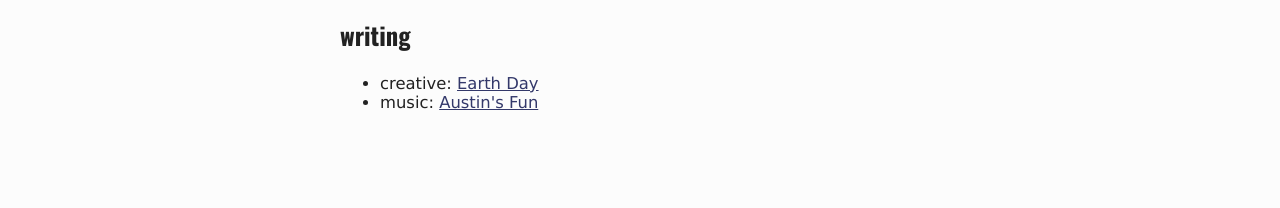
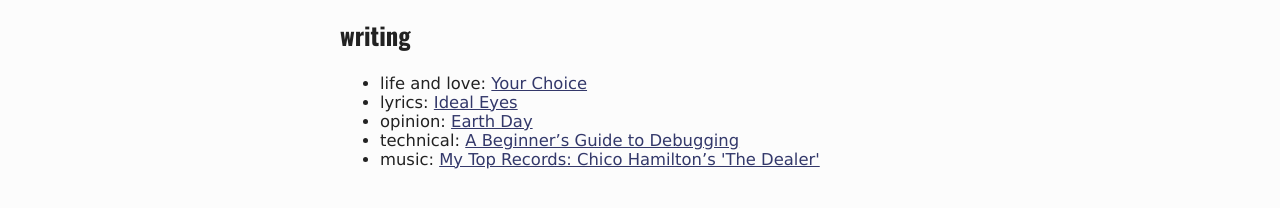
Before and after one commit to eliasjames/redesign, a plain HTML site: page elias-judas-writing.html in a window 1280 px wide. Shown: the part 144-352 px from the top of the page. Drawn offline with nearby package versions, Linux system fonts and the light colour scheme.

Commit message:
move links to js

```diff
--- a/elias-judas-writing.html
+++ b/elias-judas-writing.html
@@ -33,13 +33,7 @@
       <section>
         <div class="well">
           <h1>writing</h1>
-          <ul>
-            <li>creative:
-              <a href="https://medium.com/@eliasjudas/this-earth-day-lets-do-little-aae25b01e0e9">Earth Day</a>
-            </li>
-            <li>music:
-              <a href="https://www.reverbnation.com/eliasjames/song/30495850-austins-fun-original">Austin's Fun</a>
-            </li>
+          <ul id="writing-list">
           </ul>
         </div>
       </section>
--- a/elias-judas-writing.js
+++ b/elias-judas-writing.js
@@ -25,3 +25,14 @@ const articles = [
     "shortName": "My Top Records: Chico Hamilton’s 'The Dealer'"
   }
 ];
+
+document.addEventListener("DOMContentLoaded", ()=>{
+  const writingList = document.querySelector("#writing-list");
+  articles.forEach(e => {
+    const eachLI = document.createElement("li");
+    eachLI.innerHTML = `
+      ${ e.category }: <a href="${ e.link }">${ e.shortName }</a>
+    `;
+    writingList.appendChild(eachLI);
+  });
+});
```
